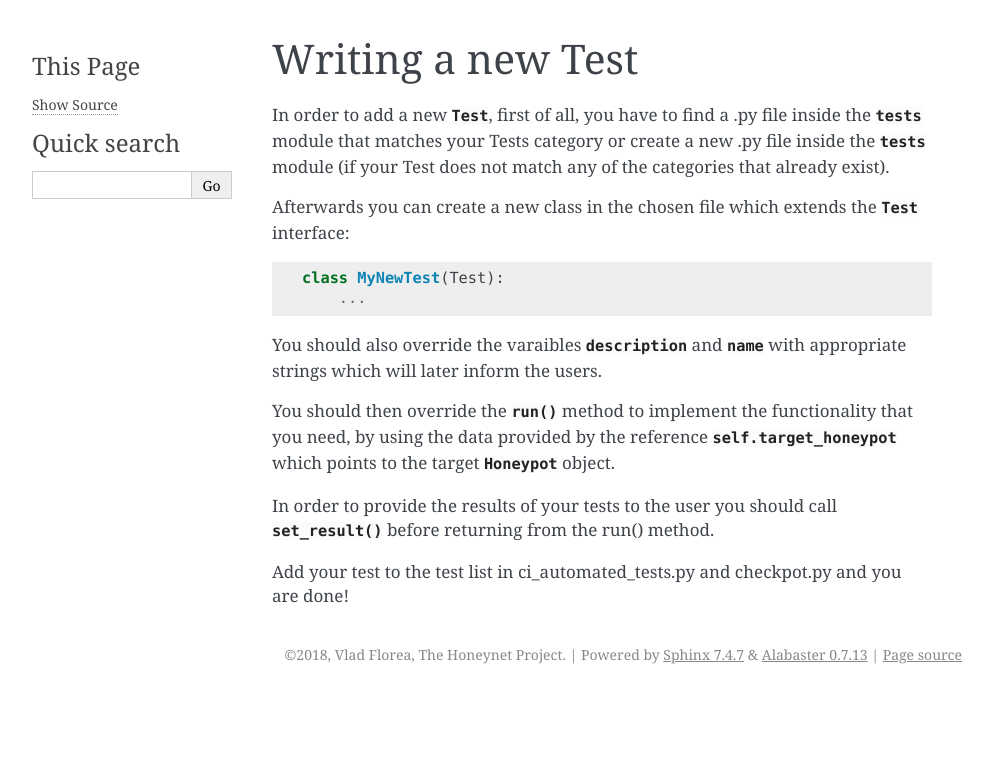
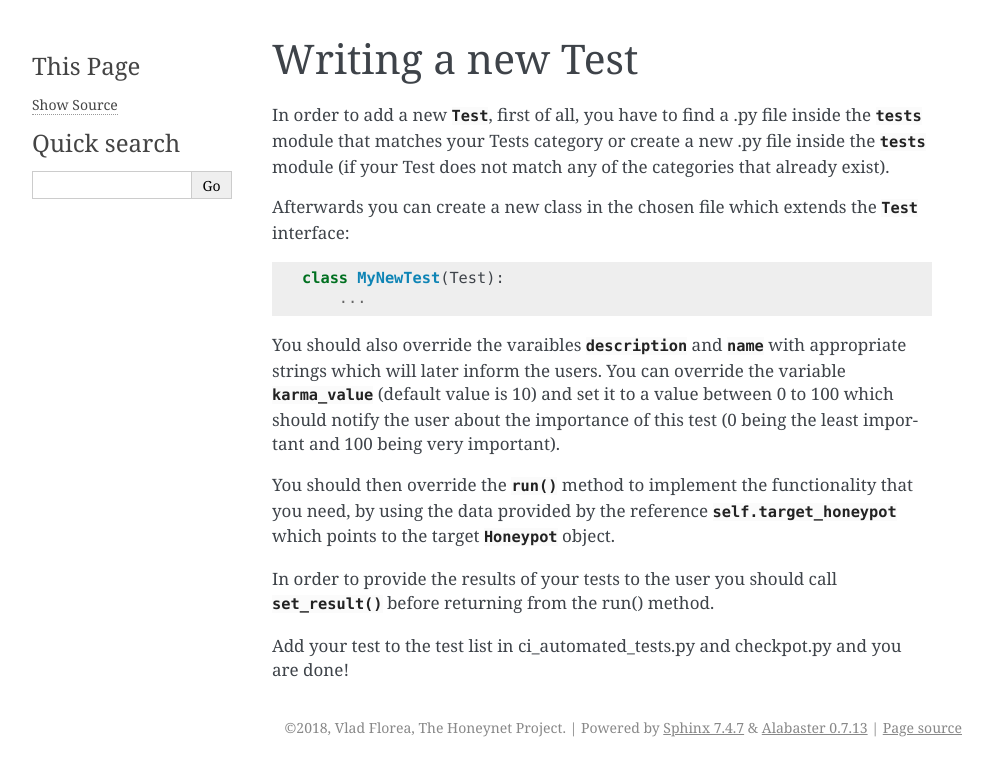
Before and after one commit to vladalexgit/checkpot, a Sphinx documentation site: the page built from docs/source/writing_a_new_test.rst, in a window 1280 px wide. Shown: the top 776 px of the page, without its empty margins (148-1141 px from the left). Built offline with Sphinx 7.4.7, drawn with Linux system fonts in a browser that asks for light colours.

Commit message:
documented karma feature

```diff
--- a/docs/source/conf.py
+++ b/docs/source/conf.py
@@ -25,9 +25,9 @@ copyright = '2018, Vlad Florea, The Honeynet Project'
 author = 'Vlad Florea, The Honeynet Project'
 
 # The short X.Y version
-version = '0.1'
+version = '1.0'
 # The full version, including alpha/beta/rc tags
-release = '0.1-alpha'
+release = '1.0-beta'
 
 
 # -- General configuration ---------------------------------------------------
--- a/docs/source/writing_a_new_test.rst
+++ b/docs/source/writing_a_new_test.rst
@@ -11,6 +11,7 @@ Afterwards you can create a new class in the chosen file which extends the :clas
         ...
 
 You should also override the varaibles :attr:`~tests.test.Test.description` and :attr:`~tests.test.Test.name` with appropriate strings which will later inform the users.
+You can override the variable :attr:`~tests.test.Test.karma_value` (default value is 10) and set it to a value between 0 to 100 which should notify the user about the importance of this test (0 being the least important and 100 being very important).
 
 You should then override the :meth:`~tests.test.Test.run()` method to implement the functionality that you need, by using the data provided by the reference :attr:`self.target_honeypot <tests.test.Test.target_honeypot>` which points to the target :class:`~honeypots.honeypot.Honeypot` object.
 
```
